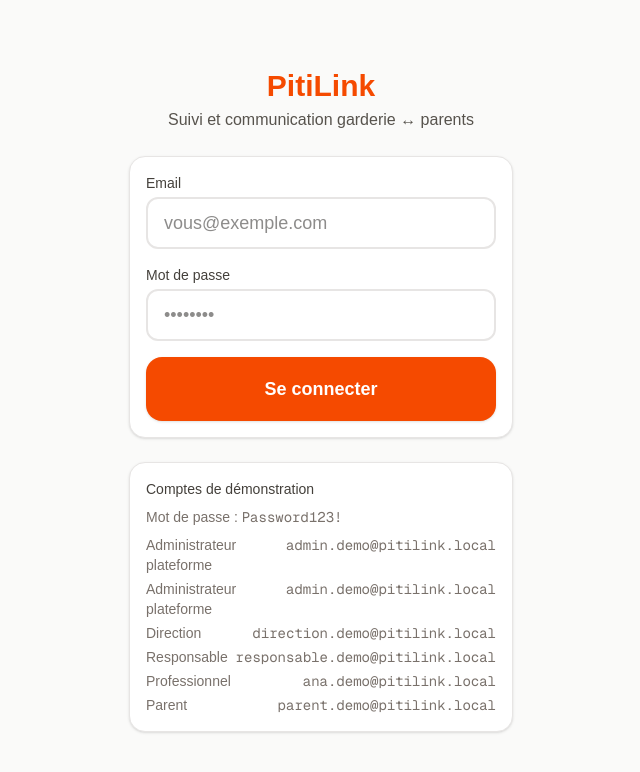
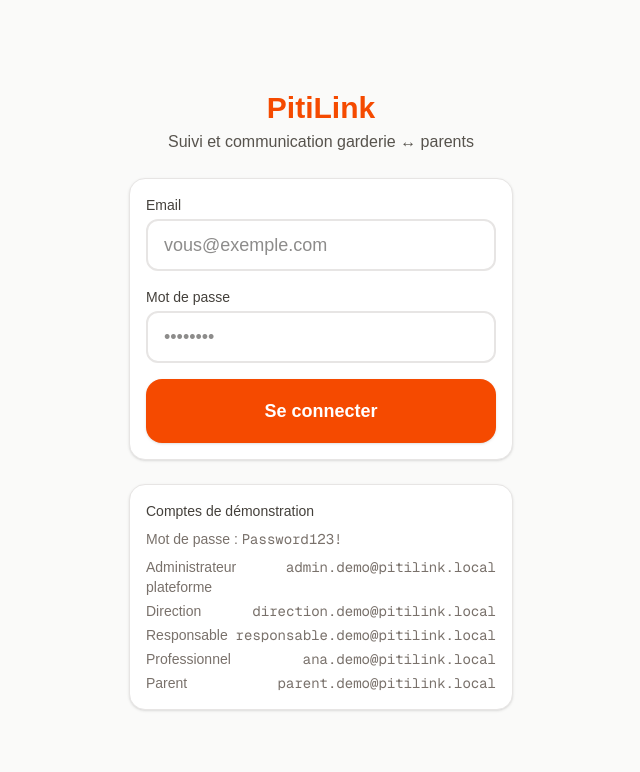
Before and after one commit to Kokeei/PitiLink, a Next.js app: page /connexion in a window 1280 px wide. Shown: the top 772 px of the page, without its empty margins (319-959 px from the left). Built offline with nearby package versions, Linux system fonts and the light colour scheme; no server answers.

Commit message:
fix: nettoyer les doublons de l’administration

```diff
--- a/src/app/connexion/page.tsx
+++ b/src/app/connexion/page.tsx
@@ -4,7 +4,6 @@ import { useActionState } from "react";
 import { connexionAction } from "./actions";
 
 const COMPTES_DEMO = [
-  { role: "Administrateur plateforme", email: "admin.demo@pitilink.local" },
   { role: "Administrateur plateforme", email: "admin.demo@pitilink.local" },
   { role: "Direction", email: "direction.demo@pitilink.local" },
   { role: "Responsable", email: "responsable.demo@pitilink.local" },
```
